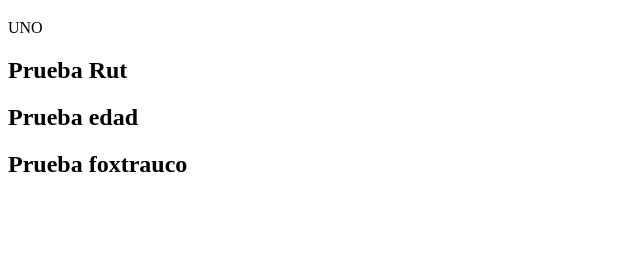
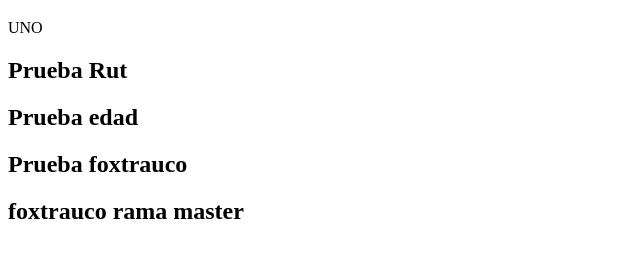
Before and after one commit to foxtrauco/prueba01, a plain HTML site: page index.html in a window 1280 px wide. Shown: the part 61-318 px from the top of the page, without its empty margins (0-640 px from the left). Drawn offline with Linux system fonts and the light colour scheme.

Commit message:
Se agrega mensaje rama master

```diff
--- a/index.html
+++ b/index.html
@@ -9,5 +9,6 @@
 	<h2>Prueba Rut</h2>
 	<h2>Prueba edad</h2>
 	<h2>Prueba foxtrauco</h2>
+	<h2>foxtrauco rama master</h2>
 </body>
 </html>
```
